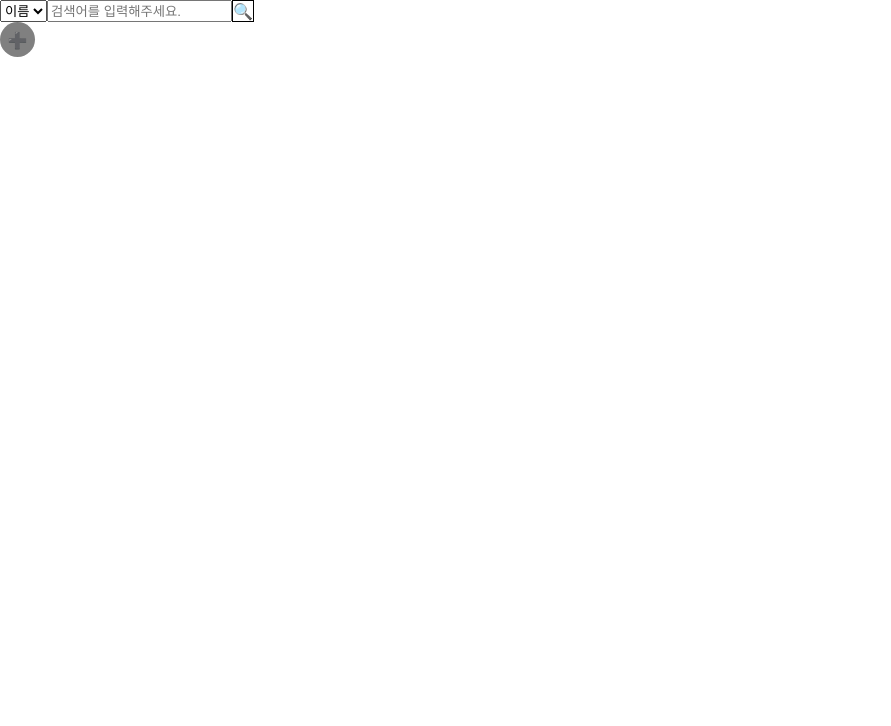
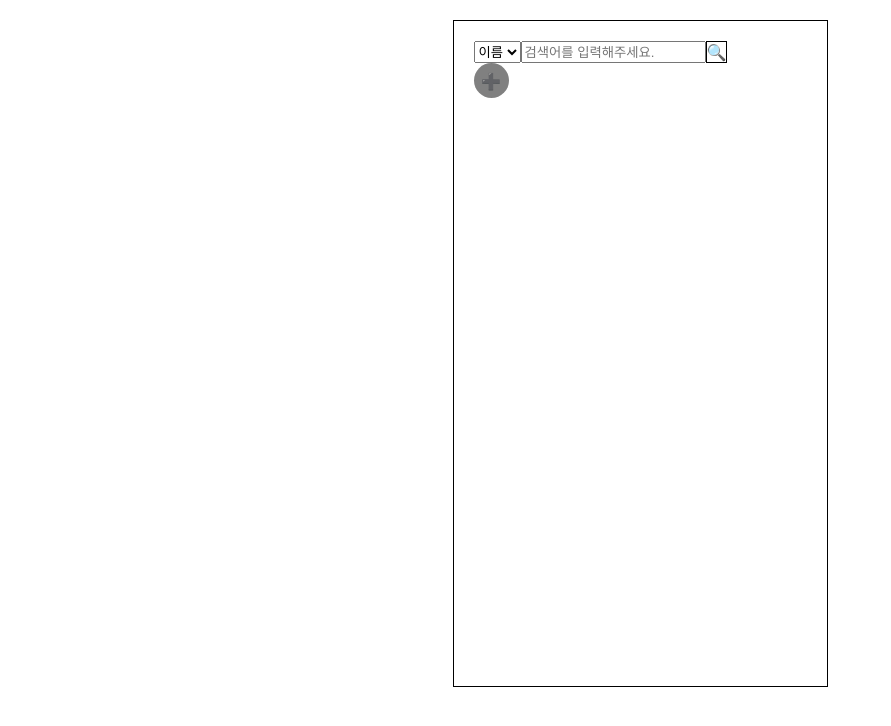
Before and after one commit to WPO-Team-01/wanted-codestates-project-1-8, a React (Create React App) app: page / in a window 1280 px wide. Shown: the top 726 px of the page, without its empty margins (0-891 px from the left). Built offline with nearby package versions, Linux system fonts and the light colour scheme.

Commit message:
Design: Layout 크기조절

```diff
--- a/src/pages/MainPage/MainPage.js
+++ b/src/pages/MainPage/MainPage.js
@@ -19,6 +19,14 @@ const SearchOptions = [
   },
 ];
 
+const Wrapper = styled.div`
+  box-sizing: border-box;
+  width: 375px;
+  height: 667px;
+  margin: 20px auto;
+  padding: 20px;
+  border: 1px solid black;
+`;
 const SearchForm = styled.div`
   display: flex;
   flex-direction: row;
@@ -67,7 +75,7 @@ const MainPage = () => {
   const handleShowDataListClick = () => {};
 
   return (
-    <div>
+    <Wrapper>
       <SearchForm>
         <select ref={currentSelectRef}>
           {SearchOptions.map((elem) => (
@@ -89,7 +97,7 @@ const MainPage = () => {
           ➕
         </ShowDataListButton>
       </footer>
-    </div>
+    </Wrapper>
   );
 };
 
```
